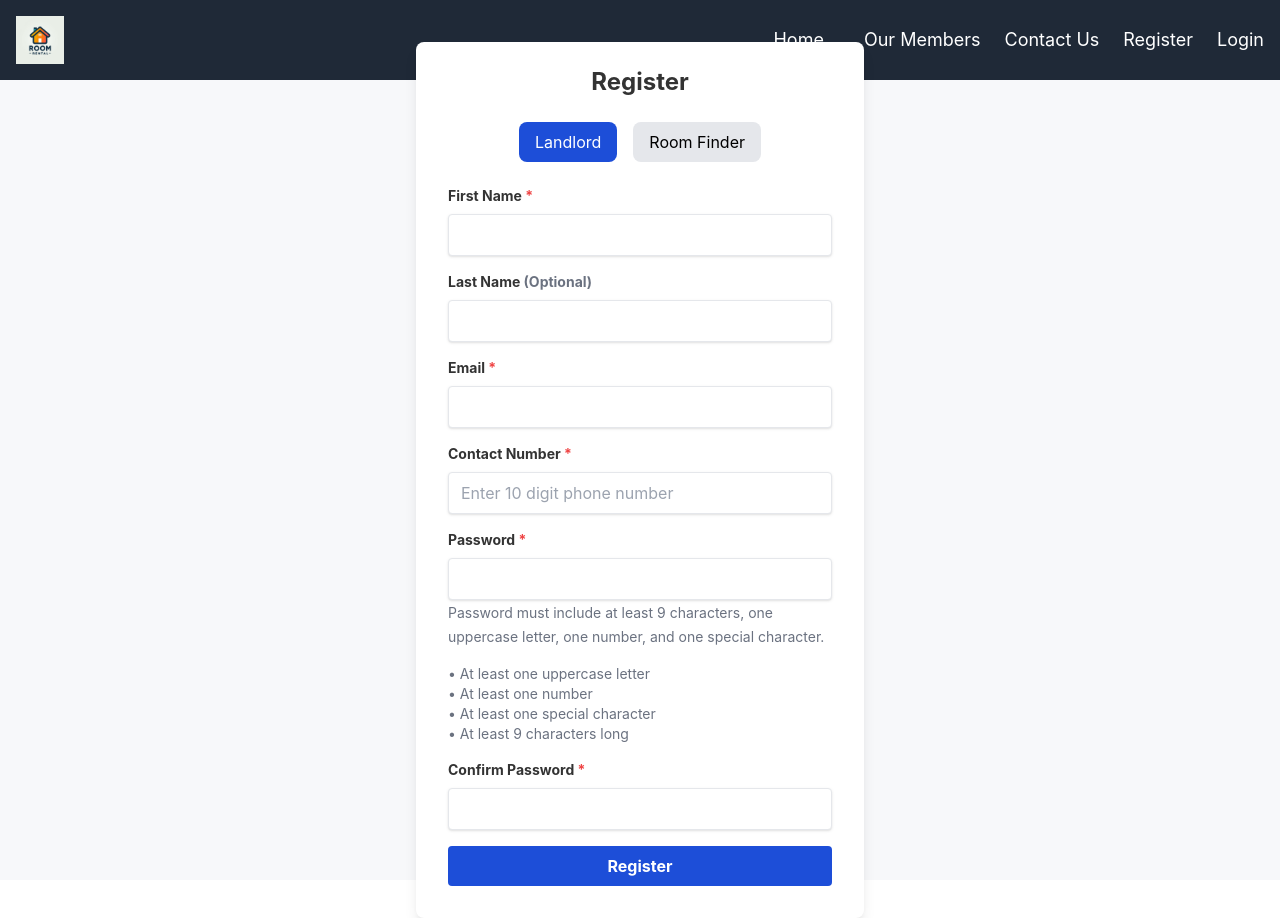
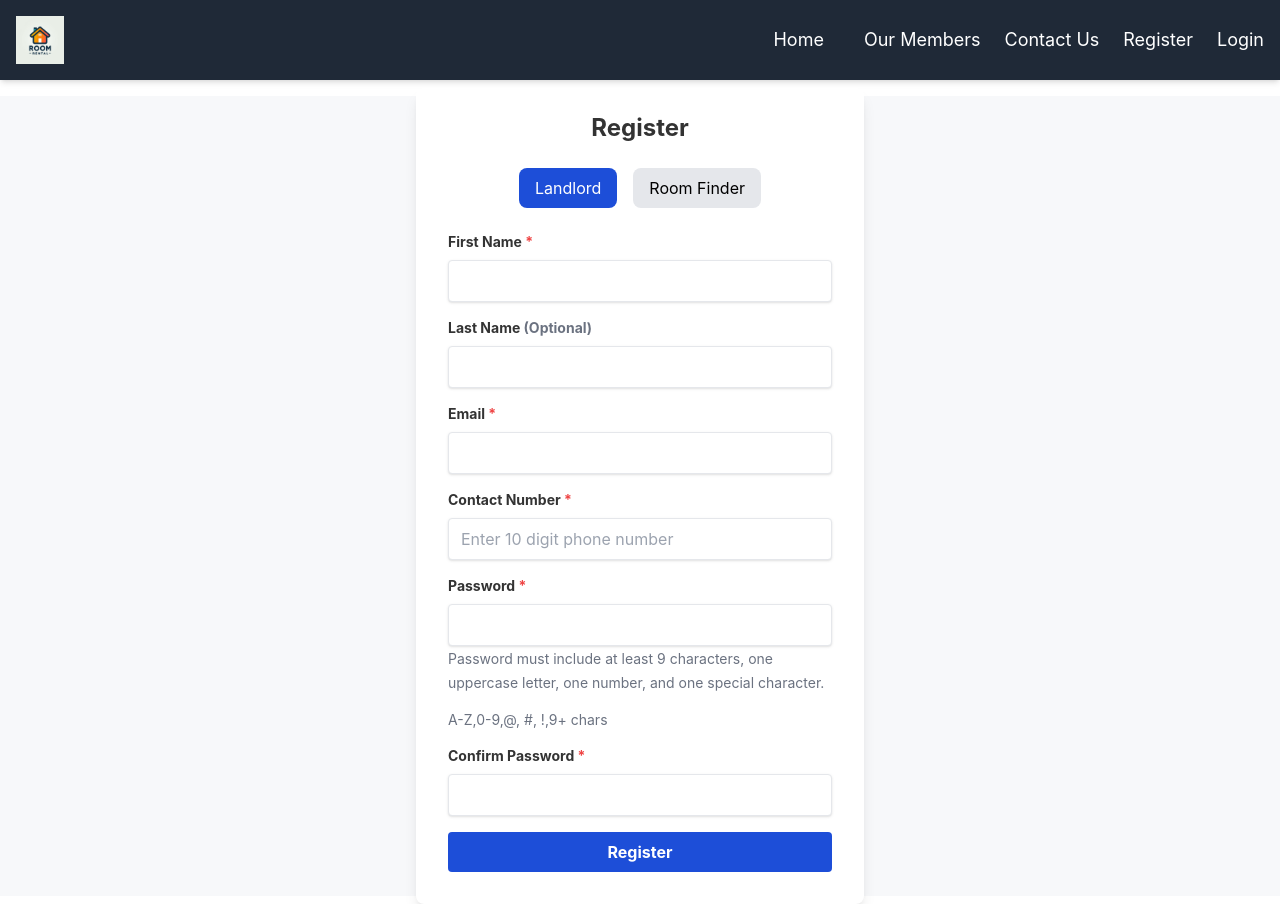
Before and after one commit to robinnayak/rentlink-frontend, a React (Create React App) app: page /register in a window 1280 px wide. Built offline with nearby package versions, Linux system fonts and the light colour scheme.

Commit message:
added icon and other errors are formatted.

```diff
--- a/public/index.html
+++ b/public/index.html
@@ -3,7 +3,7 @@
   <head>
     <!-- <script src="http://localhost:8097"></script> -->
     <meta charset="utf-8" />
-    <link rel="icon" href="%PUBLIC_URL%/favicon.ico" />
+    <link rel="icon" href="%PUBLIC_URL%/logo1.jpg" />
     <meta name="viewport" content="width=device-width, initial-scale=1" />
     <meta name="theme-color" content="#000000" />
     <meta
@@ -25,7 +25,7 @@
       work correctly both with client-side routing and a non-root public URL.
       Learn how to configure a non-root public URL by running `npm run build`.
     -->
-    <title>React App</title>
+    <title>Room Rent</title>
   </head>
   <body>
     <noscript>You need to enable JavaScript to run this app.</noscript>
--- a/src/component/authPages/Register.jsx
+++ b/src/component/authPages/Register.jsx
@@ -122,7 +122,9 @@ const Register = () => {
 
   return (
     <>
-      <Navbar />
+      <div className="mb-4">
+        <Navbar />
+      </div>
 
       <div className="flex justify-center items-center h-screen bg-primary-bg">
         {error && <p className="text-red-500">{error}</p>}
@@ -243,7 +245,40 @@ const Register = () => {
           </div>
 
           {/* Password validation feedback */}
-          <div className="mb-4">
+          <div className="mb-4 text-sm text-gray-500">
+            <span
+              className={`${
+                passwordValidation.hasUppercase ? "text-green-500" : ""
+              }`}
+            >
+              A-Z
+            </span>
+            ,
+            <span
+              className={`${
+                passwordValidation.hasNumber ? "text-green-500" : ""
+              }`}
+            >
+              0-9
+            </span>
+            ,
+            <span
+              className={`${
+                passwordValidation.hasSpecialChar ? "text-green-500" : ""
+              }`}
+            >
+              @, #, !
+            </span>
+            ,
+            <span
+              className={`${
+                passwordValidation.hasMinLength ? "text-green-500" : ""
+              }`}
+            >
+              9+ chars
+            </span>
+          </div>
+          {/* <div className="mb-4">
             <ul className="text-sm text-gray-500">
               <li
                 className={`${
@@ -274,7 +309,7 @@ const Register = () => {
                 • At least 9 characters long
               </li>
             </ul>
-          </div>
+          </div> */}
 
           {/* Confirm Password */}
           <div className="mb-4">
--- a/src/component/common/HomeComponents/rooms/RoomDetail.jsx
+++ b/src/component/common/HomeComponents/rooms/RoomDetail.jsx
@@ -5,7 +5,10 @@ import { useSelector } from "react-redux";
 import Navbar from "../../Navbar/Navbar";
 import { getRoomsDetailApi } from "../../../api/auth/request";
 import { FontAwesomeIcon } from "@fortawesome/react-fontawesome";
-import { faChevronLeft, faChevronRight } from "@fortawesome/free-solid-svg-icons";
+import {
+  faChevronLeft,
+  faChevronRight,
+} from "@fortawesome/free-solid-svg-icons";
 
 const RoomDetails = () => {
   const location = useLocation();
@@ -24,7 +27,7 @@ const RoomDetails = () => {
         const res = await getRoomsDetailApi(token, room_id);
 
         setRoomData(res); // Assuming the response structure has data field
-        console.log("res room detail data",res)
+        console.log("res room detail data", res);
         setLoading(false);
       } catch (error) {
         console.error("Error fetching room details:", error);
@@ -83,7 +86,7 @@ const RoomDetails = () => {
     has_water_supply,
     has_parking,
     pets_allowed,
-    smoking_allowed,
+    // smoking_allowed,
     curfew_time,
     photos, // Single main image
     room_images, // Array of additional images
@@ -136,7 +139,9 @@ const RoomDetails = () => {
 
   return (
     <>
-      <Navbar />
+      <div className="mb-4">
+        <Navbar />
+      </div>
 
       <div className="container my-8 p-8 bg-white rounded-lg shadow-xl max-w-4xl mx-auto transition-all duration-300">
         <h1 className="text-4xl font-bold mb-6 text-gray-900 text-center">
@@ -217,9 +222,9 @@ const RoomDetails = () => {
           <p className="text-gray-700">
             Pets Allowed: {pets_allowed ? "Yes" : "No"}
           </p>
-          <p className="text-gray-700">
+          {/* <p className="text-gray-700">
             Smoking Allowed: {smoking_allowed ? "Yes" : "No"}
-          </p>
+          </p> */}
           {curfew_time && (
             <p className="text-gray-700">Curfew Time: {curfew_time}</p>
           )}
@@ -252,7 +257,7 @@ const ActionButtons = ({
             Request Visit
           </button>
           <button
-            onClick={() => handleDeposit(room_id,room_title)}
+            onClick={() => handleDeposit(room_id, room_title)}
             className="text-white bg-green-600 border border-green-500 rounded-lg px-4 py-2 hover:bg-green-700 transition duration-300"
           >
             Deposit Now
@@ -260,7 +265,6 @@ const ActionButtons = ({
         </div>
       );
     }
-
   }
 
   return null;
--- a/src/component/landlord/AddRoom.jsx
+++ b/src/component/landlord/AddRoom.jsx
@@ -299,7 +299,7 @@ const AddRoom = () => {
               Pets Allowed
             </label>
 
-            <label className="flex items-center">
+            {/* <label className="flex items-center">
               <input
                 type="checkbox"
                 name="smoking_allowed"
@@ -308,7 +308,7 @@ const AddRoom = () => {
                 className="mr-2"
               />
               Smoking Allowed
-            </label>
+            </label> */}
           </div>
 
           <button
--- a/src/component/landlord/EditRoom.jsx
+++ b/src/component/landlord/EditRoom.jsx
@@ -282,7 +282,7 @@ const EditRoom = () => {
             />
           </div>
 
-          <div>
+          {/* <div>
             <label className="block font-medium">Smoking Allowed</label>
             <input
               type="checkbox"
@@ -290,7 +290,7 @@ const EditRoom = () => {
               checked={formData.smoking_allowed}
               onChange={handleInputChange}
             />
-          </div>
+          </div> */}
 
           {/* Availability */}
           <div>
--- a/src/component/landlord/ViewRoom.jsx
+++ b/src/component/landlord/ViewRoom.jsx
@@ -49,7 +49,7 @@ const ViewRoom = () => {
     has_parking,
     is_available,
     pets_allowed,
-    smoking_allowed,
+    // smoking_allowed,
     location_url,
     photos, // Main image
     room_images, // Array of additional images
@@ -157,7 +157,7 @@ const ViewRoom = () => {
                 <li>Water Supply: {has_water_supply ? "Yes" : "No"}</li>
                 <li>Parking: {has_parking ? "Yes" : "No"}</li>
                 <li>Pets Allowed: {pets_allowed ? "Yes" : "No"}</li>
-                <li>Smoking Allowed: {smoking_allowed ? "Yes" : "No"}</li>
+                {/* <li>Smoking Allowed: {smoking_allowed ? "Yes" : "No"}</li> */}
               </ul>
             </div>
           </div>
```
Also changed, not shown: public/logo1.jpg (added).
